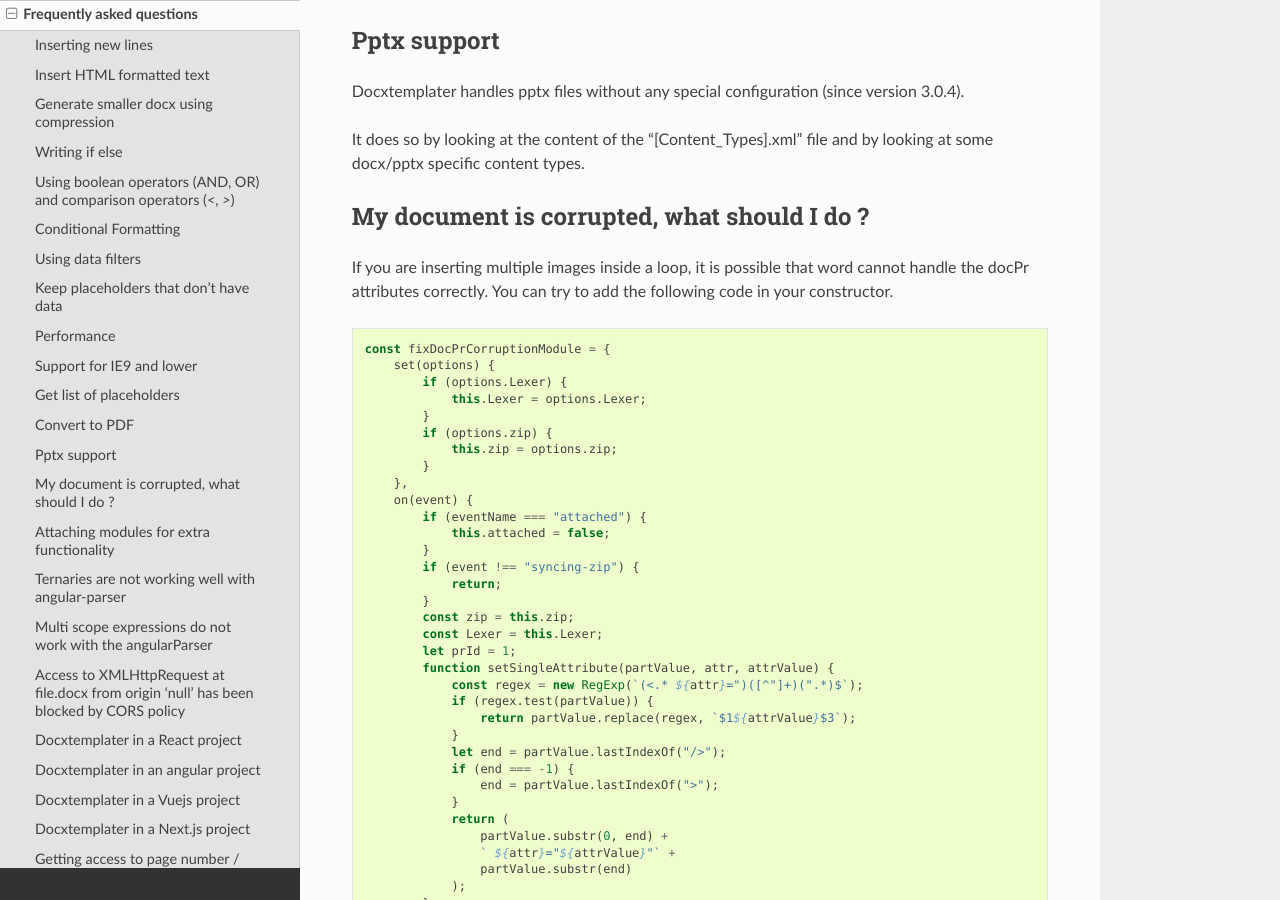
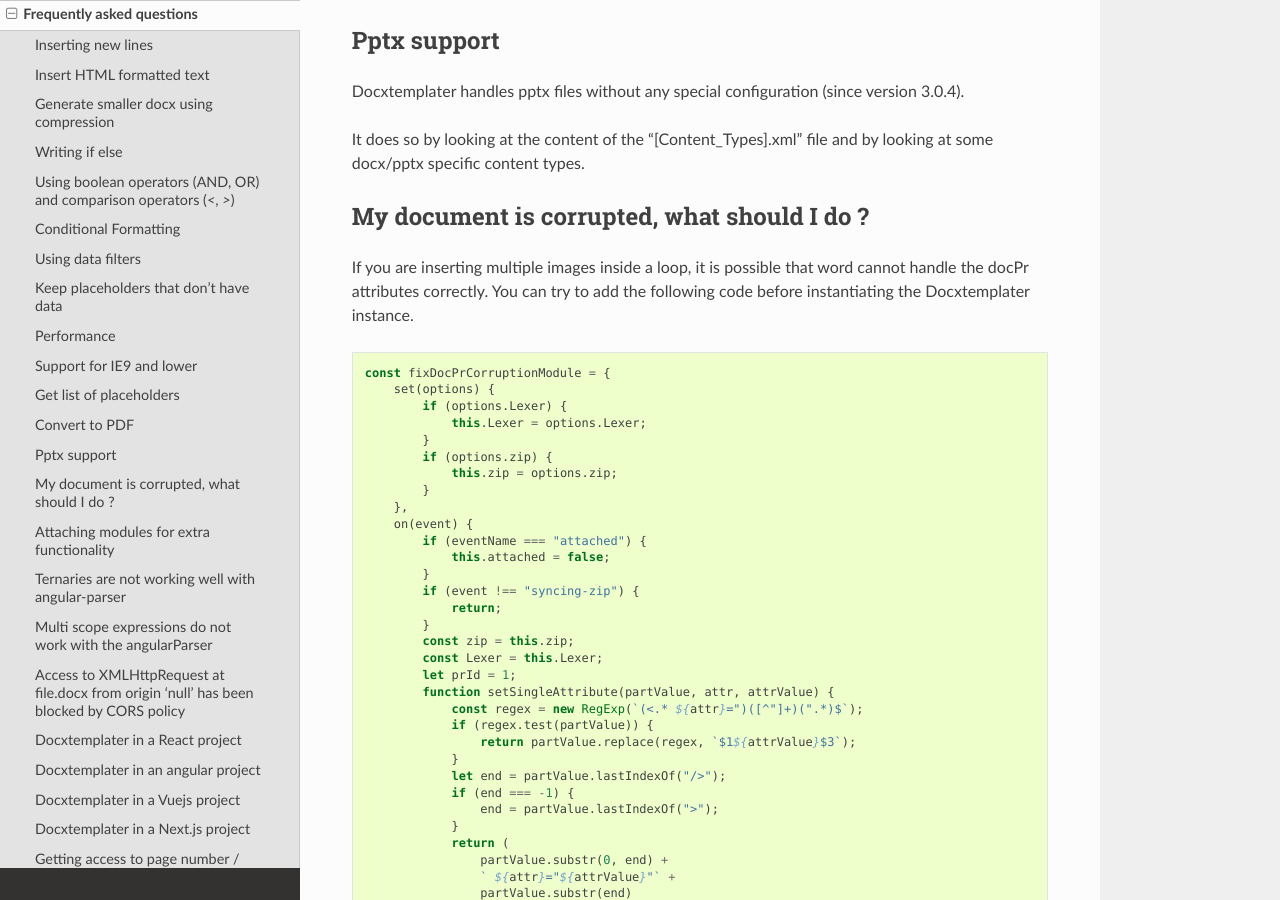
Before and after one commit to open-xml-templating/docxtemplater, a Sphinx documentation site: the page built from docs/source/faq.rst, in a window 1280 px wide and 900 px high, scrolled down 4866 px. Built offline with Sphinx 7.4.7 and the Read the Docs theme 2.0.0, drawn with Linux system fonts in a browser that asks for light colours.

Commit message:
Minor : Change wording in documentation

```diff
--- a/docs/source/faq.rst
+++ b/docs/source/faq.rst
@@ -261,7 +261,7 @@ It does so by looking at the content of the "[Content_Types].xml" file and by lo
 My document is corrupted, what should I do ?
 --------------------------------------------
 
-If you are inserting multiple images inside a loop, it is possible that word cannot handle the docPr attributes correctly. You can try to add the following code in your constructor.
+If you are inserting multiple images inside a loop, it is possible that word cannot handle the docPr attributes correctly. You can try to add the following code before instantiating the Docxtemplater instance.
 
 .. code-block:: javascript
 
```
